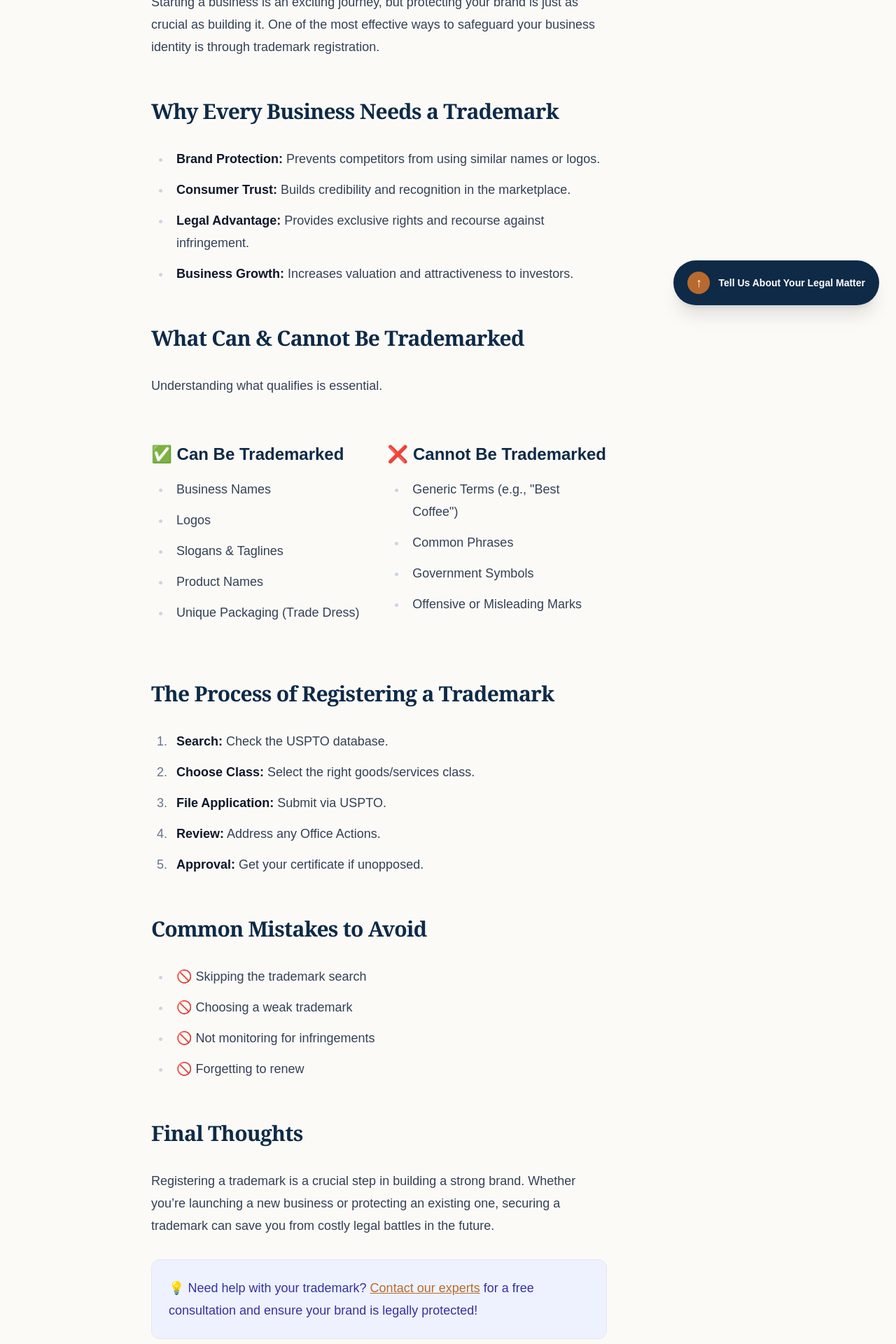
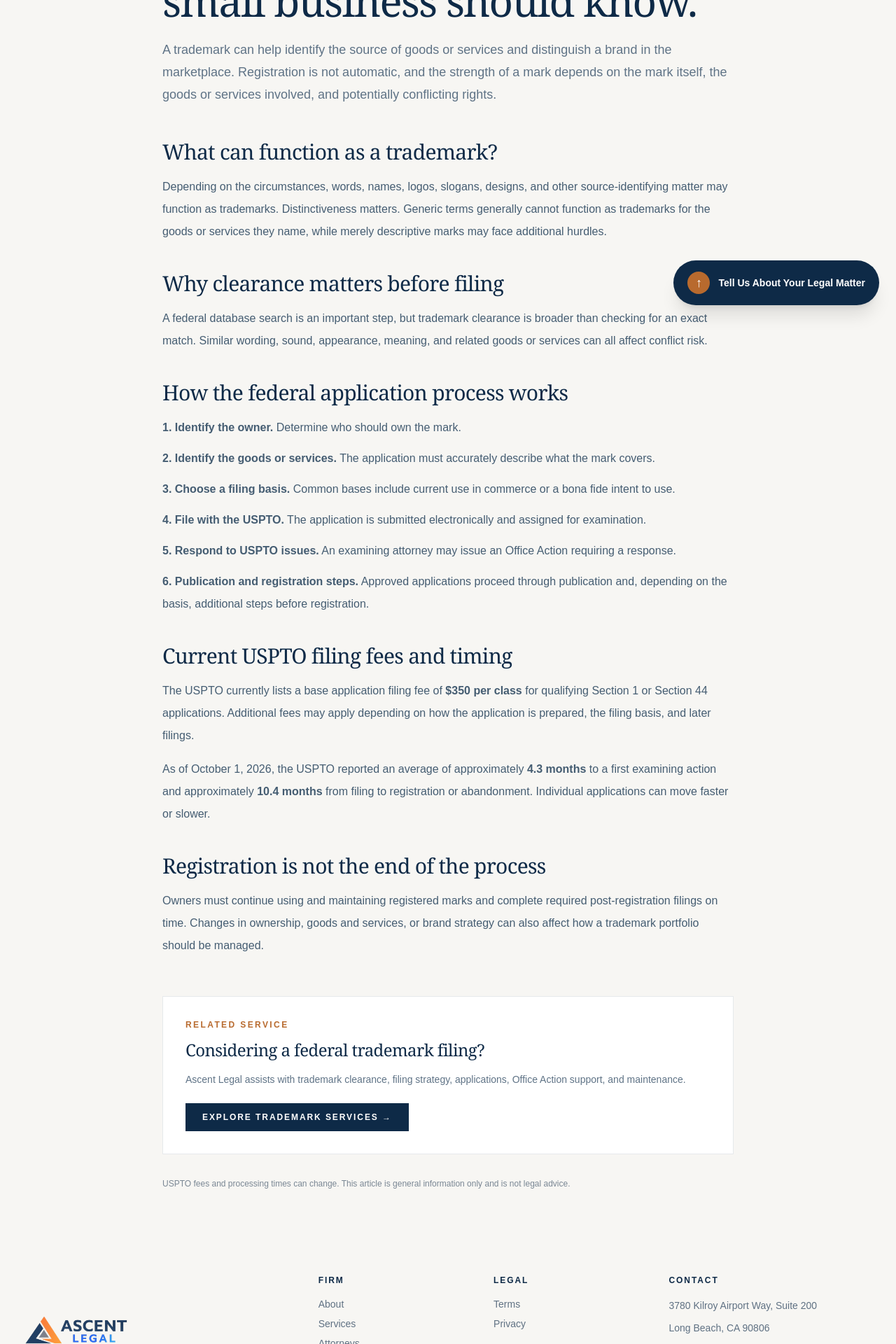
Before and after one commit to ajdreams17/Ascentlegal, a Next.js app: page /resources/trademark-101 in a window 1280 px wide. Shown: the part 340-2260 px from the top of the page at 70% size. Built offline with nearby package versions, Linux system fonts and the light colour scheme.

Commit message:
Modernize Trademark 101 guide

```diff
--- a/app/resources/trademark-101/page.jsx
+++ b/app/resources/trademark-101/page.jsx
@@ -1,85 +1,100 @@
+import Link from "next/link";
+
 export const metadata = {
   title: "Trademark 101: What Every Small Business Should Know | Ascent Legal",
   description:
-    "A beginner-friendly guide to trademarks for small business owners — why they matter, what can be trademarked, and how to register yours.",
+    "A practical introduction to trademarks for small businesses, including distinctiveness, clearance, filing, USPTO fees, examination, and maintenance.",
+  alternates: { canonical: "/resources/trademark-101" },
 };
 
 export default function Trademark101Page() {
   return (
-    <main className="mx-auto max-w-4xl px-6 py-16">
-      <article className="prose prose-slate lg:prose-lg">
-        <h1>Trademark 101: What Every Small Business Should Know</h1>
+    <main className="bg-[#F7F6F3] text-[#0E2A47]">
+      <article className="mx-auto max-w-4xl px-6 py-20 sm:px-10">
+        <nav className="text-xs font-semibold uppercase tracking-[0.18em] text-[#7A8794]">
+          <Link href="/resources" className="hover:text-[#B86A2E]">Resources</Link>
+          <span className="mx-2">/</span>
+          Trademarks
+        </nav>
 
-        <p>
-          Starting a business is an exciting journey, but protecting your brand
-          is just as crucial as building it. One of the most effective ways to
-          safeguard your business identity is through trademark registration.
+        <p className="mt-10 text-xs font-semibold uppercase tracking-[0.3em] text-[#B86A2E]">
+          Trademark Basics
         </p>
 
-        <h2>Why Every Business Needs a Trademark</h2>
-        <ul>
-          <li><strong>Brand Protection:</strong> Prevents competitors from using similar names or logos.</li>
-          <li><strong>Consumer Trust:</strong> Builds credibility and recognition in the marketplace.</li>
-          <li><strong>Legal Advantage:</strong> Provides exclusive rights and recourse against infringement.</li>
-          <li><strong>Business Growth:</strong> Increases valuation and attractiveness to investors.</li>
-        </ul>
+        <h1 className="mt-5 font-serif text-5xl leading-tight tracking-[-0.03em] sm:text-6xl">
+          Trademark 101: what every small business should know.
+        </h1>
 
-        <h2>What Can & Cannot Be Trademarked</h2>
-        <p>Understanding what qualifies is essential.</p>
-        <div className="grid md:grid-cols-2 gap-6">
-          <div>
-            <h3>✅ Can Be Trademarked</h3>
-            <ul>
-              <li>Business Names</li>
-              <li>Logos</li>
-              <li>Slogans & Taglines</li>
-              <li>Product Names</li>
-              <li>Unique Packaging (Trade Dress)</li>
-            </ul>
-          </div>
-          <div>
-            <h3>❌ Cannot Be Trademarked</h3>
-            <ul>
-              <li>Generic Terms (e.g., "Best Coffee")</li>
-              <li>Common Phrases</li>
-              <li>Government Symbols</li>
-              <li>Offensive or Misleading Marks</li>
-            </ul>
-          </div>
+        <p className="mt-6 text-lg leading-8 text-[#5F7386]">
+          A trademark can help identify the source of goods or services and distinguish a brand in the marketplace.
+          Registration is not automatic, and the strength of a mark depends on the mark itself, the goods or services involved,
+          and potentially conflicting rights.
+        </p>
+
+        <div className="mt-12 space-y-10 text-base leading-8 text-[#455D72]">
+          <section>
+            <h2 className="font-serif text-3xl text-[#0E2A47]">What can function as a trademark?</h2>
+            <p className="mt-4">
+              Depending on the circumstances, words, names, logos, slogans, designs, and other source-identifying matter may function as trademarks.
+              Distinctiveness matters. Generic terms generally cannot function as trademarks for the goods or services they name, while merely descriptive marks may face additional hurdles.
+            </p>
+          </section>
+
+          <section>
+            <h2 className="font-serif text-3xl text-[#0E2A47]">Why clearance matters before filing</h2>
+            <p className="mt-4">
+              A federal database search is an important step, but trademark clearance is broader than checking for an exact match.
+              Similar wording, sound, appearance, meaning, and related goods or services can all affect conflict risk.
+            </p>
+          </section>
+
+          <section>
+            <h2 className="font-serif text-3xl text-[#0E2A47]">How the federal application process works</h2>
+            <ol className="mt-4 space-y-3">
+              <li><strong>1. Identify the owner.</strong> Determine who should own the mark.</li>
+              <li><strong>2. Identify the goods or services.</strong> The application must accurately describe what the mark covers.</li>
+              <li><strong>3. Choose a filing basis.</strong> Common bases include current use in commerce or a bona fide intent to use.</li>
+              <li><strong>4. File with the USPTO.</strong> The application is submitted electronically and assigned for examination.</li>
+              <li><strong>5. Respond to USPTO issues.</strong> An examining attorney may issue an Office Action requiring a response.</li>
+              <li><strong>6. Publication and registration steps.</strong> Approved applications proceed through publication and, depending on the basis, additional steps before registration.</li>
+            </ol>
+          </section>
+
+          <section>
+            <h2 className="font-serif text-3xl text-[#0E2A47]">Current USPTO filing fees and timing</h2>
+            <p className="mt-4">
+              The USPTO currently lists a base application filing fee of <strong>$350 per class</strong> for qualifying Section 1 or Section 44 applications.
+              Additional fees may apply depending on how the application is prepared, the filing basis, and later filings.
+            </p>
+            <p className="mt-4">
+              As of October 1, 2026, the USPTO reported an average of approximately <strong>4.3 months</strong> to a first examining action
+              and approximately <strong>10.4 months</strong> from filing to registration or abandonment. Individual applications can move faster or slower.
+            </p>
+          </section>
+
+          <section>
+            <h2 className="font-serif text-3xl text-[#0E2A47]">Registration is not the end of the process</h2>
+            <p className="mt-4">
+              Owners must continue using and maintaining registered marks and complete required post-registration filings on time.
+              Changes in ownership, goods and services, or brand strategy can also affect how a trademark portfolio should be managed.
+            </p>
+          </section>
         </div>
 
-        <h2>The Process of Registering a Trademark</h2>
-        <ol>
-          <li><strong>Search:</strong> Check the USPTO database.</li>
-          <li><strong>Choose Class:</strong> Select the right goods/services class.</li>
-          <li><strong>File Application:</strong> Submit via USPTO.</li>
-          <li><strong>Review:</strong> Address any Office Actions.</li>
-          <li><strong>Approval:</strong> Get your certificate if unopposed.</li>
-        </ol>
+        <div className="mt-14 border border-[#0E2A47]/10 bg-white p-8">
+          <p className="text-xs font-semibold uppercase tracking-[0.2em] text-[#B86A2E]">Related Service</p>
+          <h2 className="mt-3 font-serif text-2xl">Considering a federal trademark filing?</h2>
+          <p className="mt-3 text-sm leading-7 text-[#5F7386]">
+            Ascent Legal assists with trademark clearance, filing strategy, applications, Office Action support, and maintenance.
+          </p>
+          <Link href="/services/trademark" className="mt-5 inline-flex bg-[#0E2A47] px-6 py-3 text-xs font-bold uppercase tracking-[0.16em] text-white hover:bg-[#B86A2E]">
+            Explore Trademark Services →
+          </Link>
+        </div>
 
-        <h2>Common Mistakes to Avoid</h2>
-        <ul>
-          <li>🚫 Skipping the trademark search</li>
-          <li>🚫 Choosing a weak trademark</li>
-          <li>🚫 Not monitoring for infringements</li>
-          <li>🚫 Forgetting to renew</li>
-        </ul>
-
-        <h2>Final Thoughts</h2>
-        <p>
-          Registering a trademark is a crucial step in building a strong brand.
-          Whether you’re launching a new business or protecting an existing one,
-          securing a trademark can save you from costly legal battles in the
-          future.
+        <p className="mt-8 text-xs leading-5 text-[#7A8794]">
+          USPTO fees and processing times can change. This article is general information only and is not legal advice.
         </p>
-
-        <div className="p-6 mt-8 border rounded-xl bg-indigo-50 text-indigo-800">
-          💡 Need help with your trademark?{" "}
-          <a href="/contact" className="underline hover:text-indigo-600">
-            Contact our experts
-          </a>{" "}
-          for a free consultation and ensure your brand is legally protected!
-        </div>
       </article>
     </main>
   );
```
